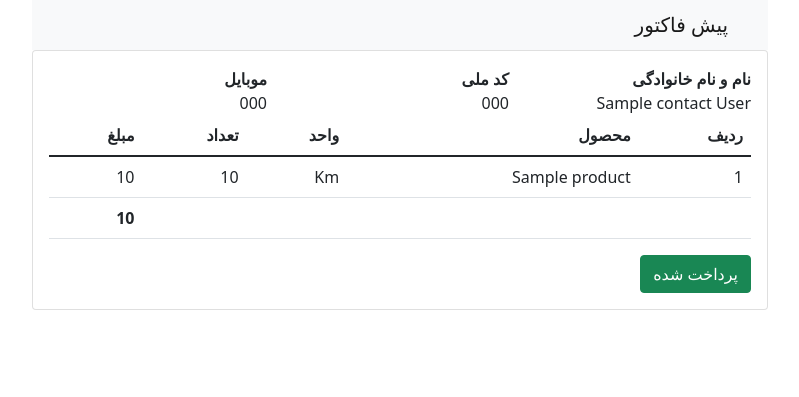
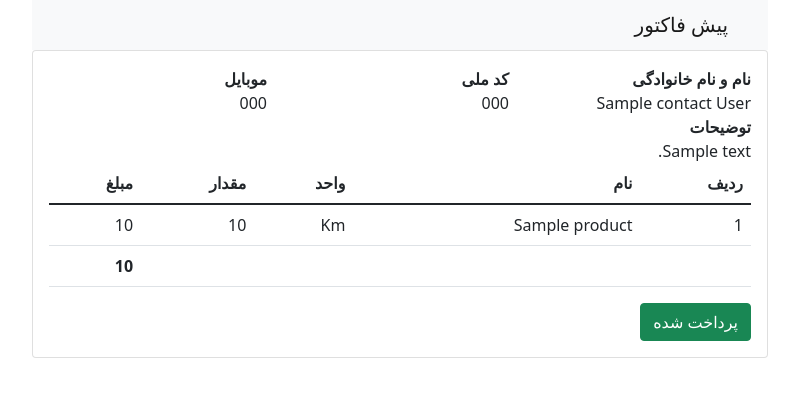
Before and after one commit to obeidarash/arshidipedia, a Django app: page /invoice/1 in a window 1280 px wide. Shown: the top 397 px of the page, without its empty margins (240-1039 px from the left). Run offline with Django 4.2, Linux system fonts and the light colour scheme; tables that the repository leaves empty hold one stand-in row (values such as "Sample post"); some libraries are stand-ins or nearby versions.

Commit message:
update invoice.html

```diff
--- a/sell/templates/invoice.html
+++ b/sell/templates/invoice.html
@@ -12,7 +12,7 @@
     <div class="row">
 
         <div class="col-lg-2"></div>
-        <div class="col-lg-8">
+        <div class="col-lg-8 col-md-12 col-sm-12">
 
             <nav class="navbar navbar-light bg-light">
                 <div class="container-fluid">
@@ -39,15 +39,22 @@
                             </div>
                         </div>
                     {% endif %}
-
+                    {% if invoice.description %}
+                        <div class="row">
+                            <div class="col">
+                                <div style="font-weight: bold">توضیحات</div>
+                                {{ invoice.description }}
+                            </div>
+                        </div>
+                    {% endif %}
                     <table class="table">
                         <thead>
                         <tr>
-                            <th scope="col">ردیف</th>
-                            <th scope="col">محصول</th>
-                            <th scope="col">واحد</th>
-                            <th scope="col">تعداد</th>
-                            <th scope="col">مبلغ</th>
+                            <th>ردیف</th>
+                            <th>نام</th>
+                            <th>واحد</th>
+                            <th>مقدار</th>
+                            <th>مبلغ</th>
                         </tr>
                         </thead>
                         <tbody>
@@ -66,7 +73,7 @@
                             <td></td>
                             <td></td>
                             <td>
-                              <b>{{ count }}</b>
+                                <b>{{ count }}</b>
                             </td>
                         </tr>
                         </tbody>
```
